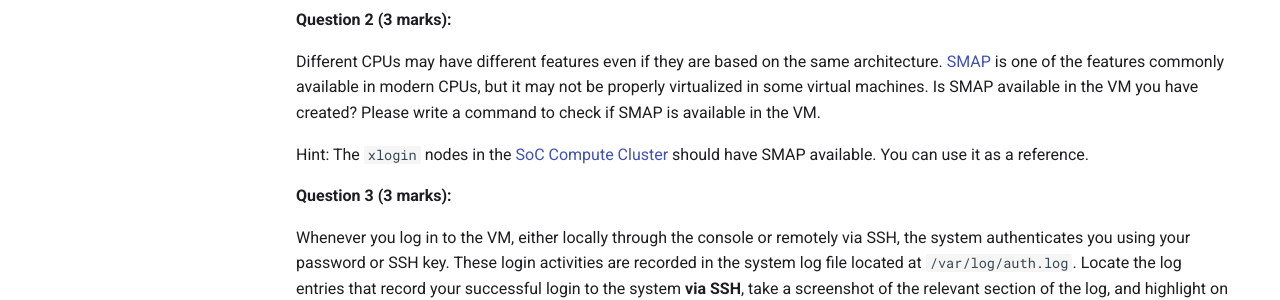
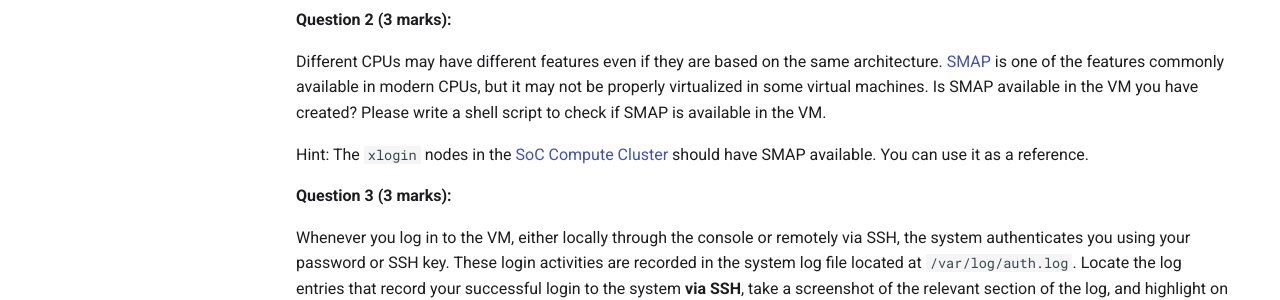
Before and after one commit to nus-cs5250/25s, an MkDocs documentation site: the page built from docs/asg1/index.md, in a window 1280 px wide and 900 px high, scrolled down 612 px. Shown: the part 208-508 px from the top of the window. Built offline with MkDocs 1.6.1 and Material for MkDocs 9.7.7, drawn with Linux system fonts in a browser that asks for light colours.

Commit message:
asg1: clarify question 2 (#5)

```diff
--- a/docs/asg1/index.md
+++ b/docs/asg1/index.md
@@ -31,7 +31,7 @@ Please adjust the terminal width to 80-120 characters when you take the screensh
 Different CPUs may have different features even if they are based on the same architecture.
 [SMAP](https://en.wikipedia.org/wiki/Supervisor_Mode_Access_Prevention) is one of the features commonly available in modern CPUs, but it may not be properly virtualized in some virtual machines.
 Is SMAP available in the VM you have created?
-Please write a command to check if SMAP is available in the VM.
+Please write a shell script to check if SMAP is available in the VM.
 
 Hint:
 The `xlogin` nodes in the [SoC Compute Cluster](https://dochub.comp.nus.edu.sg/cf/guides/compute-cluster/start) should have SMAP available.
```
Also changed, not shown: docs/asg1/task-vm.md (+1 -1 lines).
